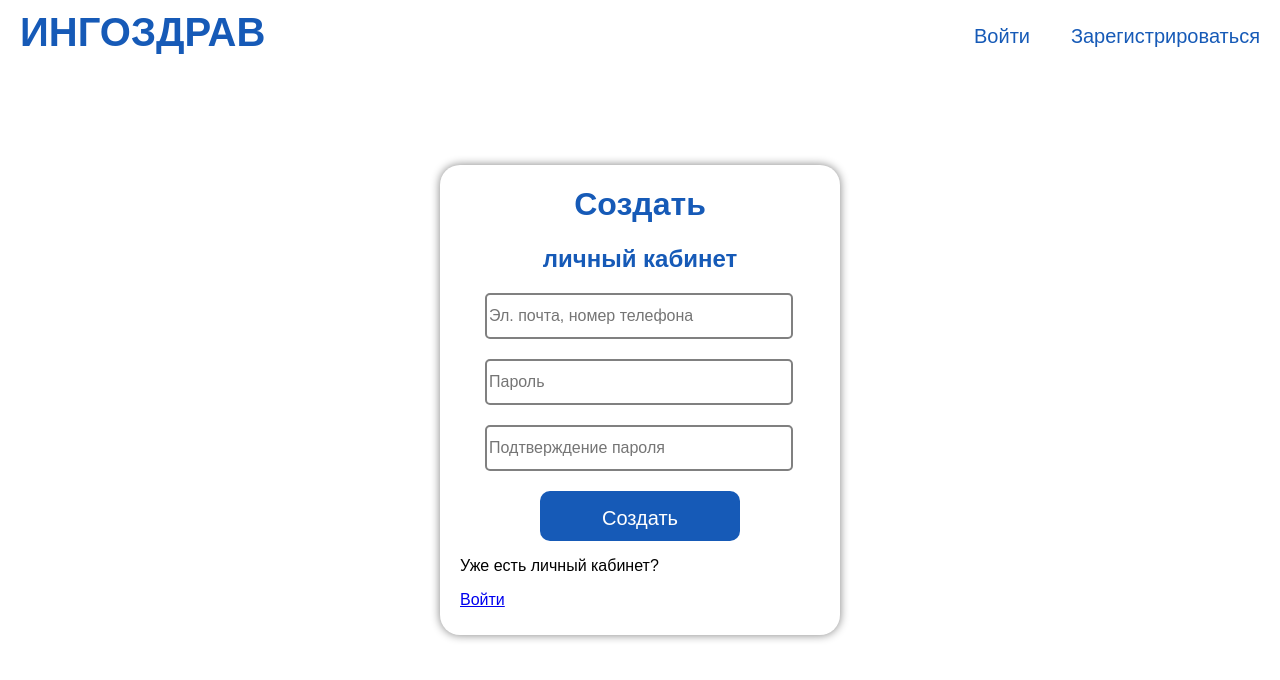
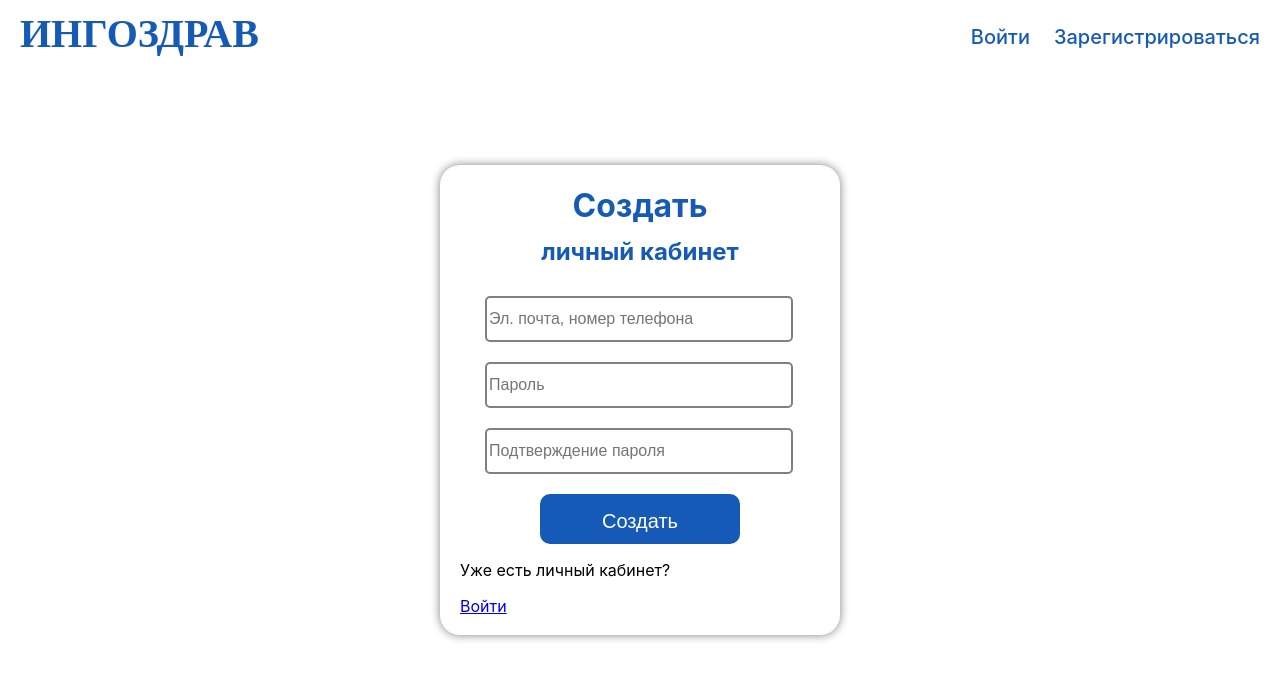
Before and after one commit to Olzeev/Ingosstrakh, a Django app: page /sign_up in a window 1280 px wide. Shown: the top 680 px of the page. Run offline with Django 4.2, Linux system fonts and the light colour scheme; some web fonts are replaced.

Commit message:
Fonts changed, quit button added in personal area

```diff
--- a/main/static/main/css/main.css
+++ b/main/static/main/css/main.css
@@ -1,12 +1,16 @@
 @font-face {
     font-family: 'Inter'; /*a name to be used later*/
     src: url('../fonts/Inter/Inter-Regular.ttf'); /*URL to font*/
+}
+@font-face {
+    font-family: 'Inter-bold'; /*a name to be used later*/
+    src: url('../fonts/Inter/Inter-Bold.ttf'); /*URL to font*/
 }
 
 .main_box{
     top: 0px;
     display: flex;
-    font-family: sans-serif;
+    font-family: 'Inter';
 
 
     color: white;
@@ -20,6 +24,7 @@
     color: white;
     text-decoration: none;
     font-size: 30pt;
+    font-family: 'Inter-bold';
 }
 .name_not_main{
     position: absolute;
@@ -29,6 +34,7 @@
     color: #165ab7;
     text-decoration: none;
     font-size: 30pt;
+    font-family: 'Inter-bold';
 }
 
 .sign_in_box{
@@ -102,7 +108,7 @@
     width: 100%;
     height: 50px;
     text-align: center;
-    font-family: sans-serif;
+    font-family: 'Inter';
     background-color: #165ab7;
     color: white;
 }
@@ -128,14 +134,16 @@
 }
 
 .sign_in_main_title{
-    font-family: Arial;
+    font-family: 'Inter';
     text-align: center;
     color: #165ab7;
 }
 
 .sign_in_title{
-    font-family: Arial;
+    font-family: 'Inter';
     text-align: center;
+    position: relative;
+    top: -10px;
     color: #165ab7;
 }
 
@@ -176,7 +184,7 @@
 }
 
 .sign_in_text{
-    font-family: Arial;
+    font-family: 'Inter';
     position: relative;
     top: 20px;
     left: 20px;
@@ -217,6 +225,7 @@
     left: 10px;
     text-decoration: none;
     color: black;
+    transition: 0.2s;
 }
 .personal_area_list_button a:hover{
     color: #165ab7;
@@ -236,6 +245,7 @@
     left: 10px;
     text-decoration: none;
     color: #165ab7;
+    transition: 0.2s;
 }
 .personal_area_list_button_chosen a:hover{
     color: #0d3772;
@@ -248,3 +258,23 @@
     width: 30px;
     height: 30px;
 }
+
+.personal_area_list_button_quit{
+    display: flex;
+    width: 90%;
+    height: 40px;
+    margin-top: 10px;
+    font-family: 'Inter';
+
+}
+.personal_area_list_button_quit a{
+    position: relative;
+    top: 10px;
+    left: 10px;
+    text-decoration: none;
+    color: black;
+    transition: 0.2s;
+}
+.personal_area_list_button_quit a:hover{
+    color: red;
+}
--- a/main/urls.py
+++ b/main/urls.py
@@ -9,5 +9,6 @@ urlpatterns = [
     path('edit_info', views.personal_area_edit_info, name='area2'),
     path('send_report', views.personal_area_send_report, name='area3'),
     path('log', views.personal_area_log, name='area4'),
+    path('personal_area_quit', views.personal_area_quit, name='area_quit'),
     path('check_sign_up', views.check_sign_up)
 ]
--- a/main/views.py
+++ b/main/views.py
@@ -29,5 +29,8 @@ def personal_area_log(request):
     return render(request, 'main/personal_area_log.html', {'is_main': False,
                                                            'chosen': 4})
 
+def personal_area_quit(request):
+    return render(request, 'main/index.html', {"is_main": True})
+
 def check_sign_up(request):
     pass
```
